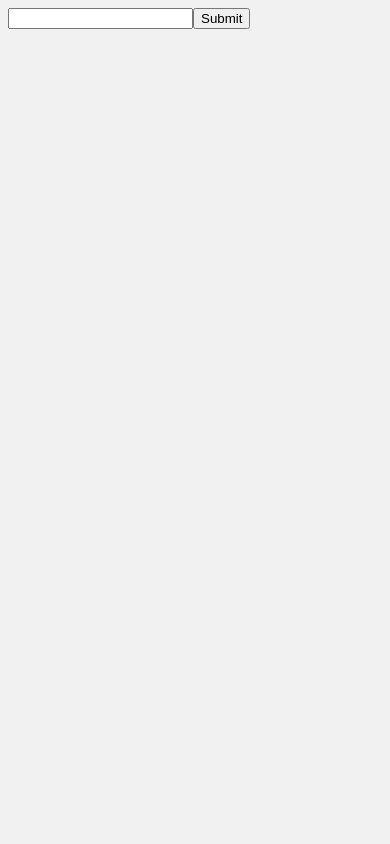
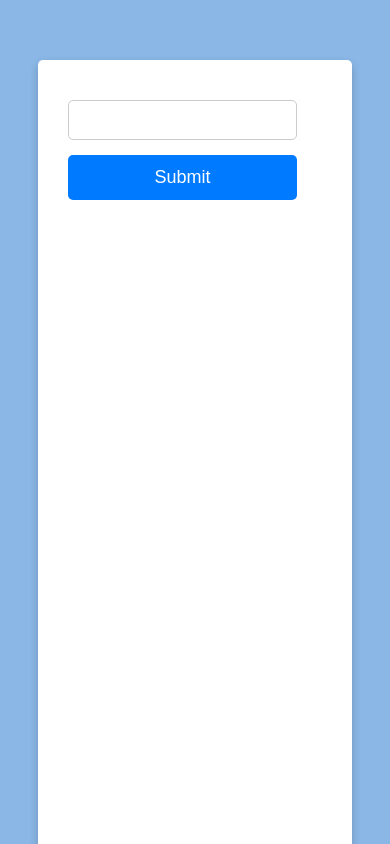
Before and after one commit to VartanyanE/gptAPI, a React (Create React App) app in the folder client/: page / in a window 390 px wide. Shown: the top 844 px of the page. Built offline with nearby package versions, Linux system fonts and the light colour scheme.

Commit message:
some styles and stuff

```diff
--- a/client/public/index.html
+++ b/client/public/index.html
@@ -24,7 +24,7 @@
       work correctly both with client-side routing and a non-root public URL.
       Learn how to configure a non-root public URL by running `npm run build`.
     -->
-    <title>React App</title>
+    <title>Jarvis GPT</title>
   </head>
   <body>
     <noscript>You need to enable JavaScript to run this app.</noscript>
--- a/client/src/App.css
+++ b/client/src/App.css
@@ -1,76 +1,229 @@
-/* Styles for the body element */
-body {
-  font-family: Arial, sans-serif;
-  background-color: #f1f1f1;
-  color: #333;
+* {
+  font-family: Arial, Helvetica, sans-serifß;
 }
 
-/* Styles for the header section */
-header {
-  background-color: #ffcc00;
-  padding: 20px;
+p {
+  display: inline;
+  font-size: 13px;
+  margin-bottom: 5px !important;
 }
 
-/* Styles for the logo element */
-.logo {
-  font-size: 24px;
-  font-weight: bold;
-  color: #333;
+body {
+  background-color: #8ab7e6;
 }
 
-/* Styles for the navigation menu */
-nav {
-  margin-top: 10px;
+.card {
+  box-shadow: 0 4px 8px 0 rgba(0, 0, 0, 0.2);
+  transition: 0.3s;
+  border-radius: 5px;
+  border-color: #ccc;
+  background-color: #fff;
+  height: 1000px;
+  margin-top: 60px !important;
+  margin: 30px;
+  padding-left: 30px;
+  padding-top: 40px;
+  padding-right: 30px;
+  display: grid;
+  grid-gap: 3px;
+  grid-template-columns: repeat(12, 1fr);
+  grid-template-rows: 80px 80px 150px 60px 60px 300px 60px 300px;
+  grid-template-areas:
+    "t t t . . . b b b b b b"
+    "n n n n n n . . . . . ."
+    "o o o o o o . . . . . ."
+    "a a . . . . . . . . . ."
+    "f f f f f f . d . . . ."
+    "fn fn fn fn fn fn . . . . . . "
+    "st st st st st st st st st st st st"
+    "sn sn sn sn sn sn sn sn sn sn sn sn";
+
+  font-family: Arial !important;
 }
 
-/* Styles for the individual navigation links */
-nav a {
-  color: #333;
-  text-decoration: none;
-  margin-right: 10px;
+
+/* Style for the input fields */
+.input-field {
+
+  padding: 10px;
+  margin-bottom: 15px;
+  border: 1px solid #cccccc;
+  border-radius: 5px;
+  background-color: #fff;
+  font-size: 16px;
+  color: #555;
+  transition: border-color 0.3s ease-in-out;
+  grid-area: n;
+}
+.post {
+grid-area:o ;
 }
 
-/* Styles for the main content section */
-main {
-  padding: 20px;
+.input-field:focus {
+  border-color: #66b3ff;
 }
 
-/* Styles for the blog post container */
-.post {
-  background-color: #f05656;
+/* Style for the submit button */
+.submit-button {
+  width: 100%;
+  padding: 12px;
+  border: none;
   border-radius: 5px;
-  padding: 20px;
-  margin-bottom: 20px;
+  background-color: #007bff;
+  color: #fff;
+  font-size: 18px;
+  cursor: pointer;
+  transition: background-color 0.3s ease-in-out;
+  grid-area: o;
 }
 
-/* Styles for the title of the blog post */
-.post-title {
-  font-size: 20px;
-  font-weight: bold;
-  color: #333;
+.submit-button:hover {
+  background-color: #0056b3;
 }
 
-/* Styles for the content of the blog post */
-.post-content {
-  margin-top: 10px;
-  line-height: 1.5;
+
+/*  Media Queries */
+
+@media (max-width: 980px) {
+  .card {
+    grid-template-areas:
+      "t t t t t t t t t t t t"
+      "b b b b b b b b b b b b"
+      "n n n n n n n n n n n n"
+      "o o o o o o o o o o o o"
+      "a a . . . . . . . . . ."
+      "f f f f f f f f f f f f"
+      "fn fn fn fn fn fn fn fn fn fn fn fn "
+      "d d . . . . . . . . . .";
+
+    grid-template-rows: 80px 80px 90px 150px 60px 60px 160px 60px;
   }
 
-/* Styles for the sidebar section */
-sidebar {
-  background-color: #fff;
-  padding: 20px;
+  @media (max-width: 600px) {
+    .card {
+      grid-template-areas:
+        "t t t t t t t t t t t t"
+        "b b b b b b b b b b b b"
+        "n n n n n n n n n n n n"
+        "o o o o o o o o o o o o"
+        "a a . . . . . . . . . ."
+        "f f f f f f f f f f f f"
+        "fn fn fn fn fn fn fn fn fn fn fn fn "
+        "d d . . . . . . . . . .";
+      grid-template-columns: repeat(12, 1fr);
+      grid-gap: 1px;
+    }
+    .notepad-title {
+      grid-area: t;
+      width: 100% !important;
     }
 
-/* Styles for the individual widgets in the sidebar */
-.widget {
-  margin-bottom: 20px;
+    .title-btns {
+      grid-area: b;
+      display: inline;
+      align-self: center;
+      justify-self: center;
     }
 
-/* Styles for the footer section */
-footer {
-  background-color: #333;
+    .stats-btn {
+      background-color: #fff;
+      border-radius: 5px;
+      border-color: #ccc;
+      font-weight: bolder;
+      width: 90px;
+    }
+
+    .save-btn {
+      background-color: #39acdc;
+      border-radius: 5px;
+      border-color: #ccc;
+      font-weight: bolder;
       color: #fff;
-  padding: 20px;
-  text-align: center;
+      margin-right: 7px;
+      margin-left: 7px;
+      width: 80px;
     }
+
+    .del-btn {
+      background-color: #ec3646;
+      border-radius: 5px;
+      border-color: #ccc;
+      font-weight: bolder;
+      color: #fff;
+      width: 80px;
+    }
+  }
+
+  @media (max-width: 420px) {
+    .card {
+      grid-template-areas:
+        "t t t t t t t t t t t t"
+        "b b b b b b b b b b b b"
+        "n n n n n n n n n n n n"
+        "o o o o o o o o o o o o"
+        "a a . . . . . . . . . ."
+        "f f f f f f f f f f f f"
+        "fn fn fn fn fn fn fn fn fn fn fn fn "
+        "d d . . . . . . . . . .";
+
+      grid-template-rows: 80px 90px 90px 150px 60px 60px 160px 60px;
+    }
+    .title-btns {
+      grid-area: b;
+      display: block;
+      justify-self: start !important;
+      width: 100%;
+    }
+
+    .stats-btn {
+      background-color: #fff;
+      border-radius: 5px;
+      border-color: #ccc;
+      font-weight: bolder;
+      width: 90px !important;
+    }
+
+    .save-btn {
+      background-color: #39acdc;
+      border-radius: 5px;
+      border-color: #ccc;
+      font-weight: bolder;
+      color: #fff;
+      margin: 0 !important;
+      width: 47px !important;
+    }
+
+    .del-btn {
+      background-color: #ec3646;
+      border-radius: 5px;
+      border-color: #ccc;
+      font-weight: bolder;
+      color: #fff;
+      width: 50px !important;
+    }
+  }
+
+  .notepad-title {
+    grid-area: t;
+    width: 100%;
+  }
+
+  .title-btns {
+    grid-area: b;
+    display: inline;
+    align-self: center;
+    justify-items: start;
+    width: 100%;
+  }
+
+  .note-title {
+    grid-area: n;
+    align-self: start !important;
+  }
+
+  .note {
+    grid-area: o;
+    width: 100%;
+    align-self: start !important;
+  }
+}
--- a/client/src/App.js
+++ b/client/src/App.js
@@ -6,15 +6,18 @@ const App = () => {
   const { formData, handleChange, handleSubmit } = useForm();
 
   return (
-    <div>
+    <div className="card">
       <form onSubmit={handleSubmit}>
         <input
+          className="input-field"
           type="text"
           name="data"
           value={formData.data}
           onChange={handleChange}
         />
-        <button type="submit">Submit</button>
+        <button className="submit-button" type="submit">
+          Submit
+        </button>
       </form>
       {formData.response ? <h3 className="post">{formData.response}</h3> : ""}
     </div>
```
Also changed, not shown: 1 other file (tests, documents, lock files or other folders). Lines whose indentation alone changed are shown as unchanged.
